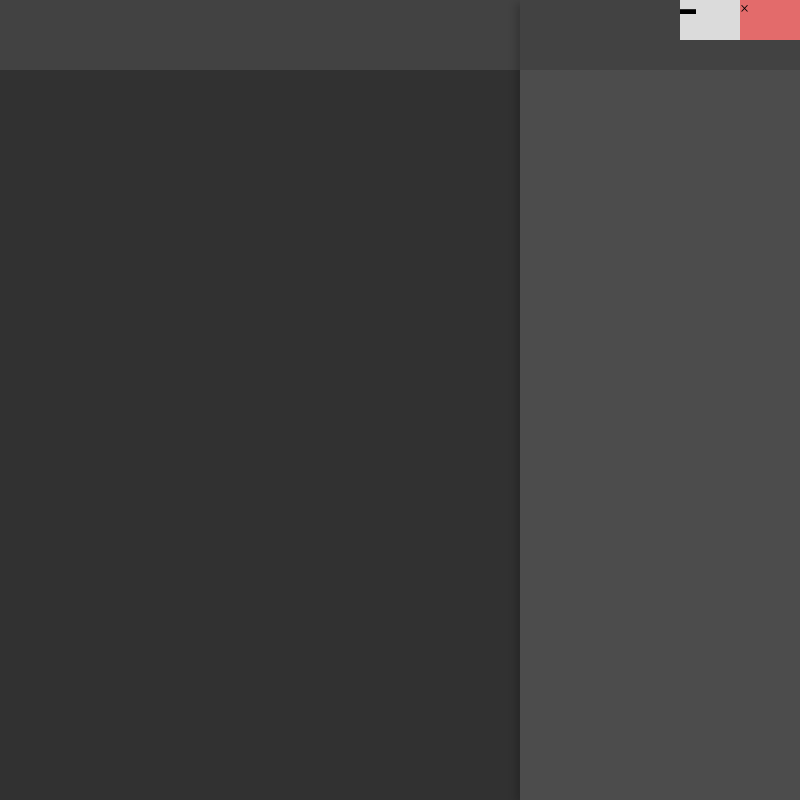
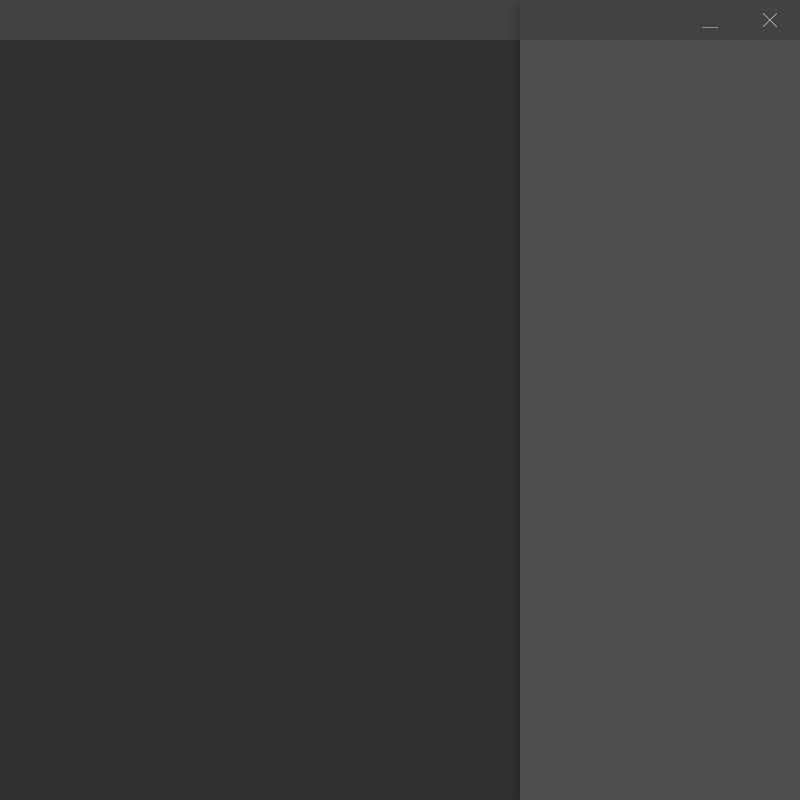
Before and after one commit to Olezzza/NoteTaking-App, an Electron app: page index.html in a window 800 px wide. Drawn offline with Linux system fonts and the light colour scheme.

Commit message:
design tasks completed

```diff
--- a/style.css
+++ b/style.css
@@ -16,7 +16,7 @@
 
 #draggableSpace {
     width: 100%;
-    height: 70px;
+    height: 40px;
     -webkit-app-region: drag;
     background-color: #424242;
 }
@@ -33,7 +33,7 @@
 
 #topButtons {
     width: 100%;
-    height: 70px;
+    height: 40px;
     display: flex;
     justify-content: flex-end;
     background-color: #424242;
@@ -45,10 +45,25 @@
 }
 
 #minimizeBtn {
-    background-color: #dbdbdb;
+    background-image: url('resources/icons/ic_minimize_app.png');
+    background-color: #424242;
+    background-size: 30px;
+    background-position: center;
+    background-repeat: no-repeat;
+}
+
+#minimizeBtn:hover {
+    background-color: #606060;
 }
 
 #closeBtn {
-    background-color: #e36b6b;
-    size: 20px;
+    background-image: url('resources/icons/ic_close_app.png');
+    background-color: #424242;
+    background-size: 30px;
+    background-position: center;
+    background-repeat: no-repeat;
 }
+
+#closeBtn:hover {
+    background-color: #e75c5c;
+}
```
Also changed, not shown: index.html (+2 -2 lines), resources/icons/ic_close_app.png (added), resources/icons/ic_minimize_app.png (added).
